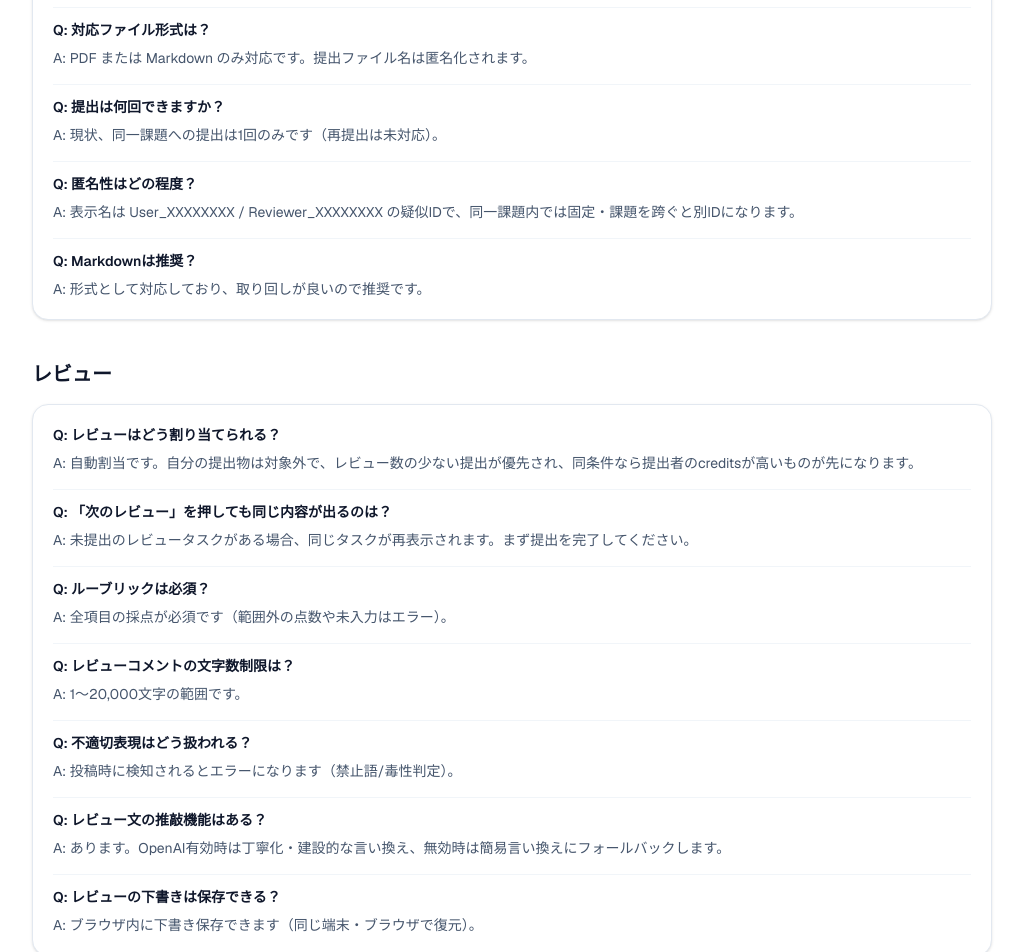
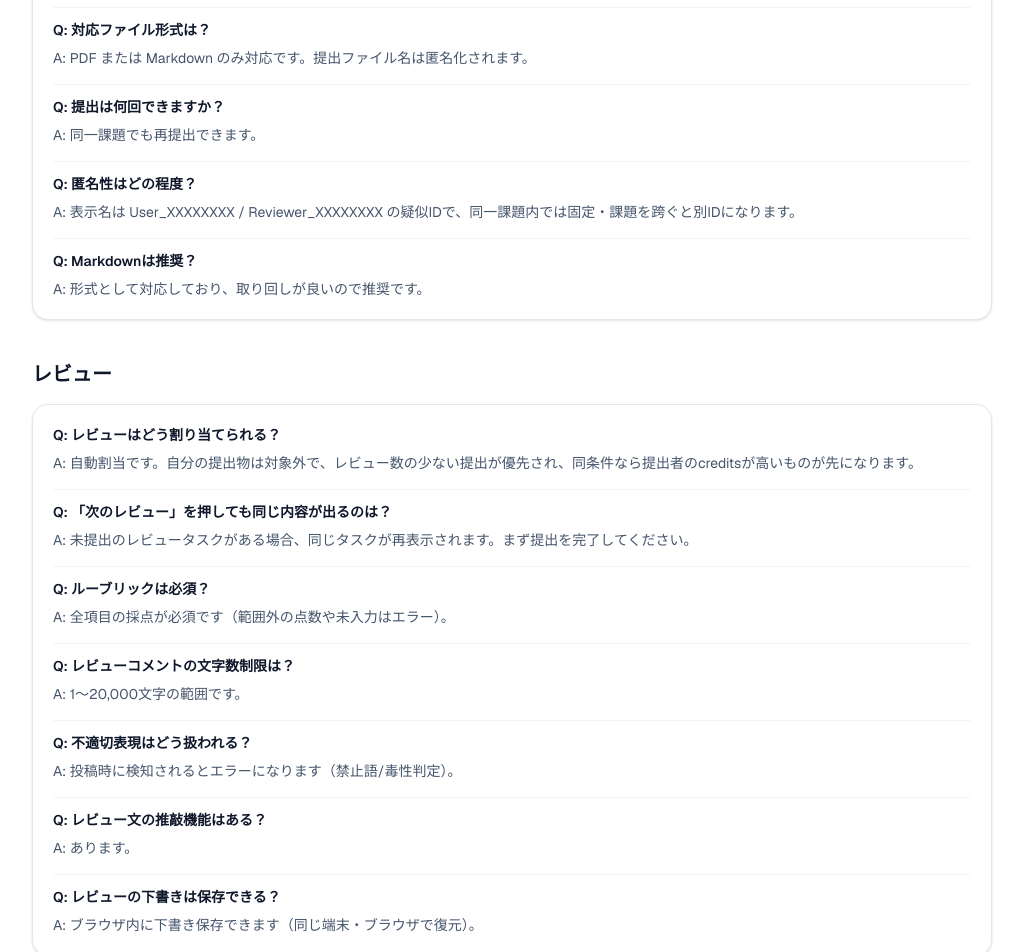
Before and after one commit to TUT-StudyClub/peer_review, a Next.js app in the folder frontend/: page /faq in a window 1280 px wide. Shown: the part 440-1392 px from the top of the page, without its empty margins (128-1151 px from the left). Built offline with nearby package versions, Linux system fonts and the light colour scheme; no server answers.

Commit message:
fix: 初回レンダーを無視する

```diff
--- a/frontend/src/app/auth/login/page.tsx
+++ b/frontend/src/app/auth/login/page.tsx
@@ -3,7 +3,7 @@
 import Link from "next/link";
 import { useRouter } from "next/navigation";
 import type { FormEvent } from "react";
-import { useState } from "react";
+import { useEffect, useState } from "react";
 import { ArrowRight, Eye, EyeOff, Lock, Mail } from "lucide-react";
 
 import { useAuth } from "@/app/providers";
@@ -18,6 +18,11 @@ export default function LoginPage() {
   const [rememberMe, setRememberMe] = useState(true);
   const [showPassword, setShowPassword] = useState(false);
   const [error, setError] = useState<string | null>(null);
+  const [mounted, setMounted] = useState(false);
+
+  useEffect(() => {
+    setMounted(true);
+  }, []);
 
   const onSubmit = async (e: FormEvent) => {
     e.preventDefault();
@@ -104,7 +109,7 @@ export default function LoginPage() {
 
             <button
               type="submit"
-              disabled={loading}
+              disabled={!mounted || loading}
               className="group flex w-full items-center justify-center gap-2 rounded-2xl bg-gradient-to-r from-blue-600 via-sky-500 to-emerald-500 px-6 py-4 text-base font-semibold text-white shadow-[0_18px_40px_-20px_rgba(37,99,235,0.75)] transition hover:brightness-105 disabled:cursor-not-allowed disabled:opacity-60"
             >
               ログイン
--- a/frontend/src/app/faq/page.tsx
+++ b/frontend/src/app/faq/page.tsx
@@ -30,7 +30,7 @@ const faqSections: FaqSection[] = [
       },
       {
         q: "提出は何回できますか？",
-        a: "現状、同一課題への提出は1回のみです（再提出は未対応）。",
+        a: "同一課題でも再提出できます。",
       },
       {
         q: "匿名性はどの程度？",
@@ -67,7 +67,7 @@ const faqSections: FaqSection[] = [
       },
       {
         q: "レビュー文の推敲機能はある？",
-        a: "あります。OpenAI有効時は丁寧化・建設的な言い換え、無効時は簡易言い換えにフォールバックします。",
+        a: "あります。",
       },
       {
         q: "レビューの下書きは保存できる？",
```
